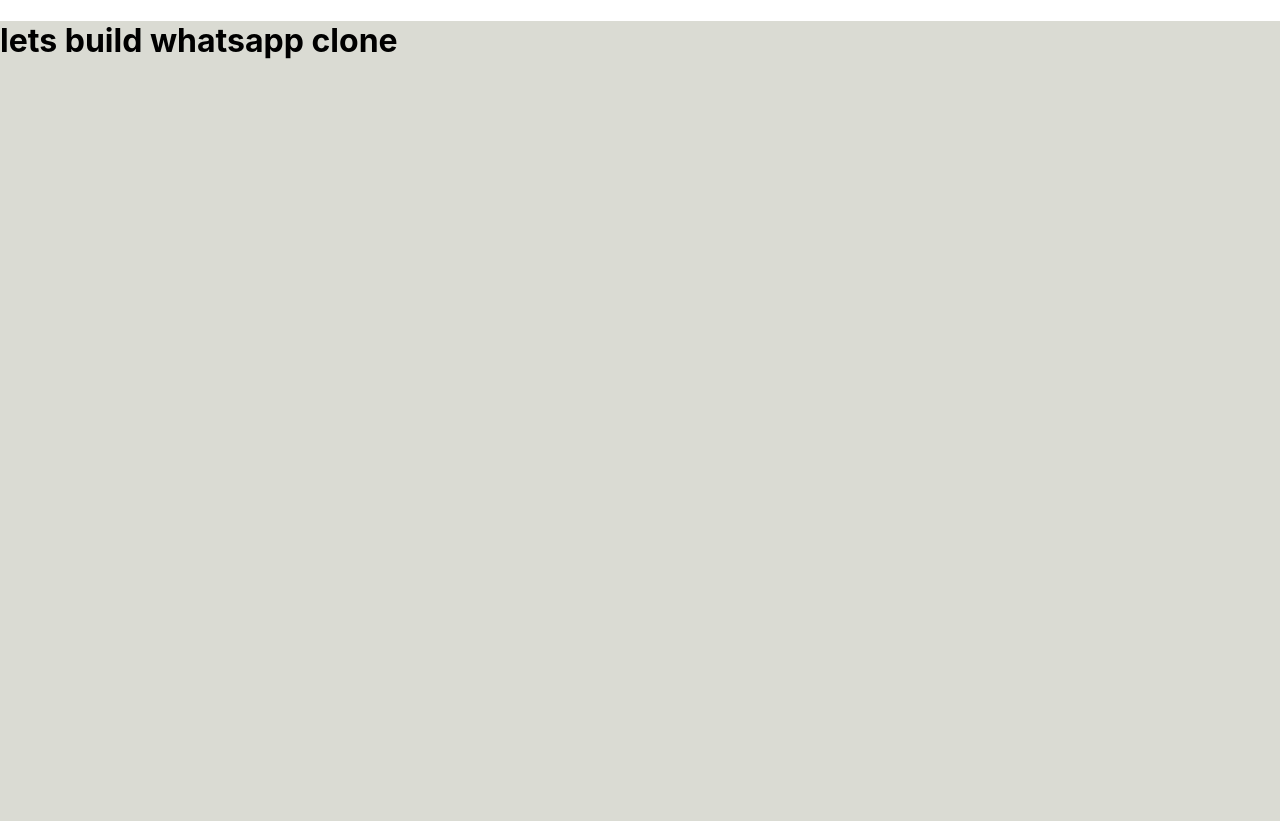
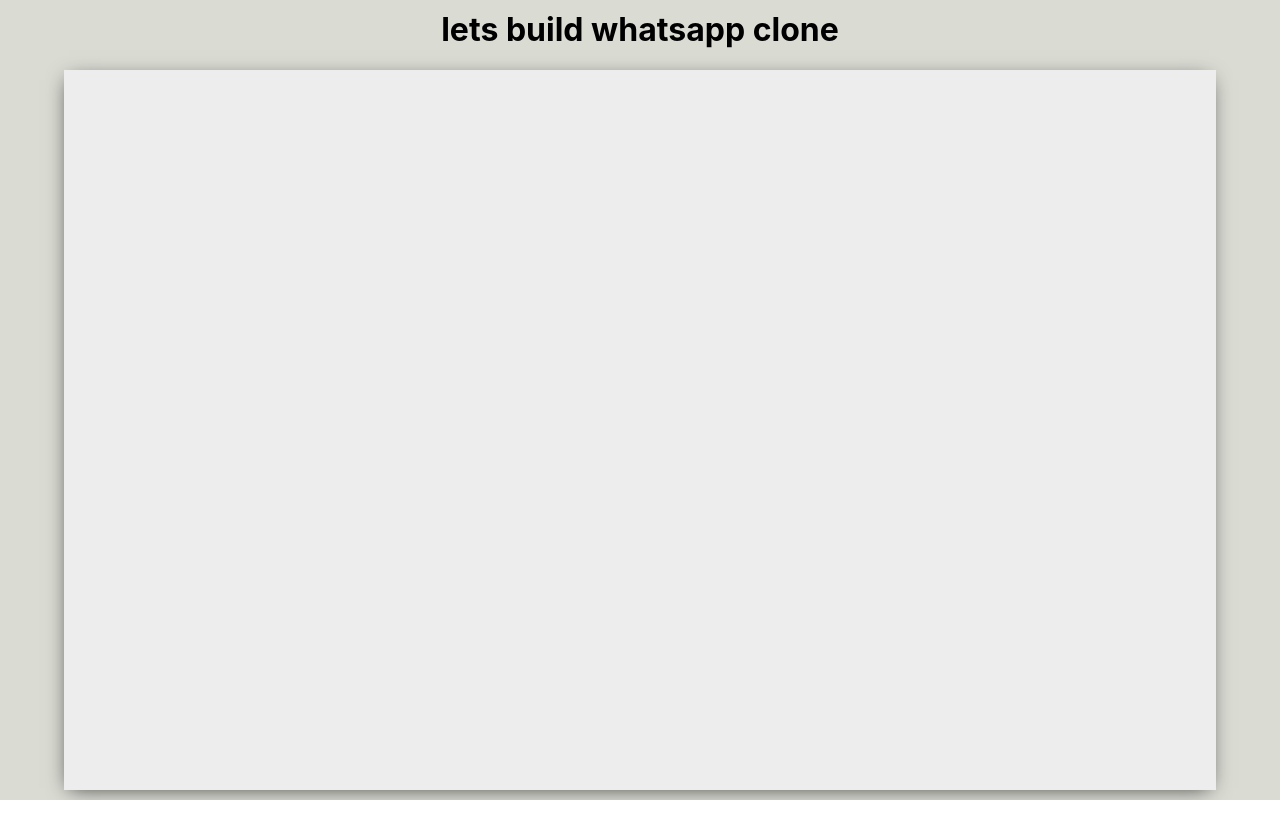
Before and after one commit to Sangi19/whatsapp-clone, a React (Create React App) app: page / in a window 1280 px wide. After the commit the page ends 800 px from the top, so only its background shows below. Built offline with nearby package versions, Linux system fonts and the light colour scheme.

Commit message:
app body style

```diff
--- a/src/App.css
+++ b/src/App.css
@@ -1,4 +1,14 @@
 .app {
+  display: grid;
+  place-items: center;
   background-color: #dadbd3;
   height: 100vh;
 }
+
+.app__body {
+  display: flex;
+  background-color: #ededed;
+  height: 90vh;
+  width: 90vw;
+  box-shadow: -1px 4px 20px -6px rgba(0,0,0,0.75);
+}
--- a/src/index.css
+++ b/src/index.css
@@ -1,3 +1,7 @@
+*{
+margin : 0;
+}
+
 body {
   margin: 0;
   font-family: -apple-system, BlinkMacSystemFont, 'Segoe UI', 'Roboto', 'Oxygen',
```
Also changed, not shown: src/firebase.js (line endings or trailing spaces).
